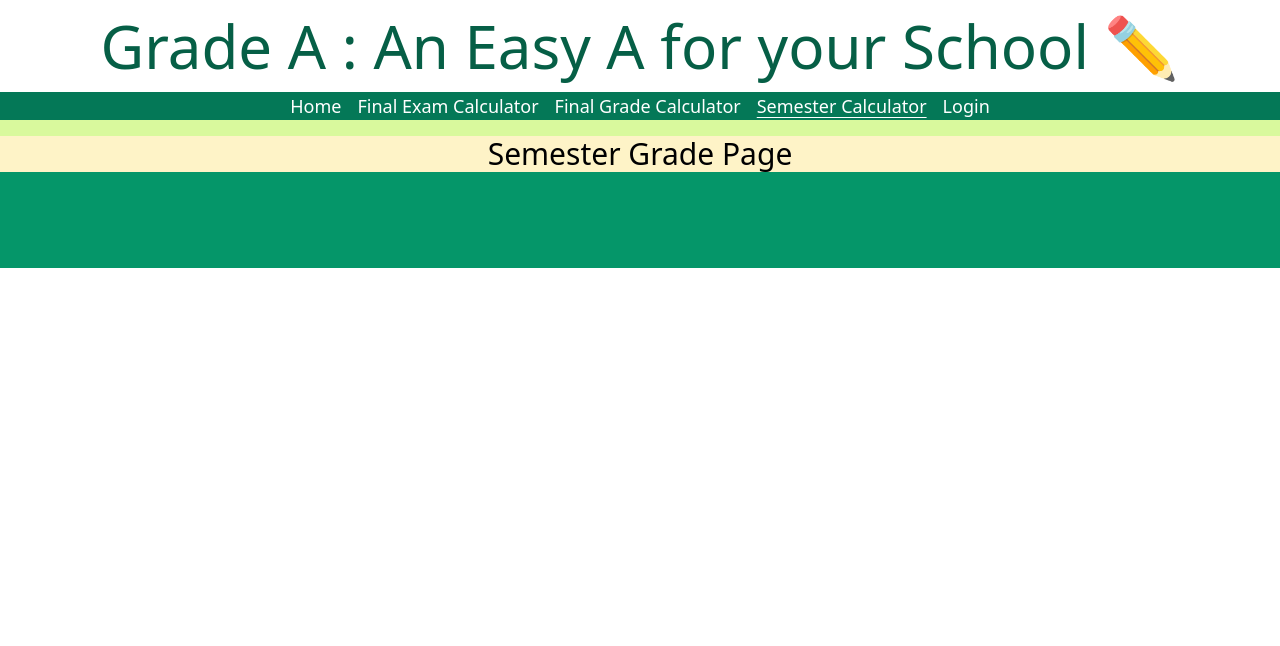
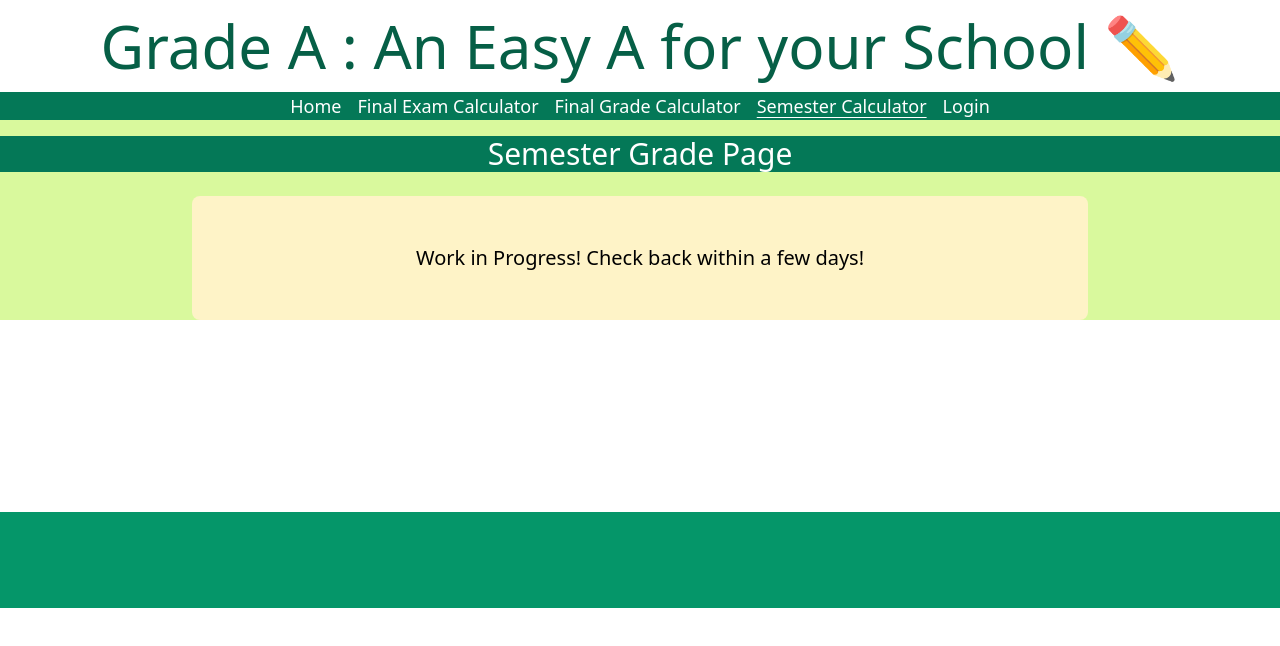
Before and after one commit to Vicka09/Final_Project, a Vue app: page /SemesterPage in a window 1280 px wide. Shown: the top 646 px of the page. Built offline with nearby package versions, Linux system fonts and the light colour scheme; what @vueuse/firebase would draw is missing.

Commit message:
Final design changes

```diff
--- a/src/components/FinalExamPage.vue
+++ b/src/components/FinalExamPage.vue
@@ -13,7 +13,7 @@ function Calc()
 </script>
 
 <template>
-<h2>Final Exam Calculator</h2>
+<h1>Final Exam Calculator</h1>
 <div class="calcform">
     <div class = "input-info">
     <label> Current Grade</label>
@@ -41,14 +41,14 @@ function Calc()
 main{
     @apply mt-8 flex-col justify-center items-center gap-8;
 }
- h1{
-  @apply text-center text-black bg-amber-100 max-h-fit text-3xl;
+h1{
+  @apply text-center text-white bg-emerald-700 max-h-fit text-3xl mb-2;
  }
  h2{
     @apply text-center text-black text-xl m-6;
  }
  .calcform{
-    @apply max-w-max gap-5 m-auto font-semibold justify-center items-center p-3.5 border-8 border-solid border-yellow-300 rounded-lg shadow-lg;
+   @apply max-w-max gap-5 mx-auto font-semibold justify-center items-center p-6 border-8 border-solid border-yellow-300 rounded-lg shadow-lg;
  }
  .input-info
  {
--- a/src/components/FinalGradePage.vue
+++ b/src/components/FinalGradePage.vue
@@ -10,7 +10,7 @@ function Calc()
 </script>
 
 <template>
-<h2>Final Grade Calculator</h2>
+<h1>Final Grade Calculator</h1>
 <div class="calcform">
     <div class = "input-info">
     <label> Current Average Grade</label>
@@ -38,11 +38,11 @@ function Calc()
 main{
     @apply mt-8 flex-col justify-center items-center gap-8;
 }
- h2{
-    @apply text-center text-black text-xl m-6;
+ h1{
+  @apply text-center text-white bg-emerald-700 max-h-fit text-3xl mb-2;
  }
  .calcform{
-    @apply max-w-max gap-5 m-auto font-semibold justify-center items-center p-3.5 border-8 border-solid border-yellow-300 rounded-lg shadow-lg;
+    @apply max-w-max gap-5 mx-auto font-semibold justify-center items-center p-6 border-8 border-solid border-yellow-300 rounded-lg shadow-lg;
  }
  .input-info
  {
--- a/src/components/LoginPage.vue
+++ b/src/components/LoginPage.vue
@@ -27,7 +27,7 @@ const logUserIn = async () => {
     <form class="login-form" @submit.prevent="logUserIn">
       <input v-model="username" type="text" placeholder="Username" />
       <input v-model="password" type="password" placeholder="Password" />
-      <button type="submit" class="bg-green-500 px-4 py-2">Log In</button>
+      <button type="submit" class="bg-amber-500 px-4 py-2">Log In</button>
     </form>
   </main>
 </template>
@@ -37,9 +37,9 @@ main {
   @apply m-auto h-full flex;
 }
 .login-form {
-  @apply mx-auto mt-20 mb-48 h-full flex max-w-lg flex-col gap-4 rounded-md bg-amber-100 p-8 shadow-2xl;
+  @apply mx-auto mt-20 mb-48 h-full flex max-w-lg flex-col gap-4 rounded-md bg-emerald-600 p-8 shadow-2xl;
   & input {
-    @apply rounded-md px-4 py-2 text-xl ring-2 ring-green-200;
+    @apply rounded-md px-4 py-2 text-xl ring-2 ring-amber-200;
   }
 }
 </style>
--- a/src/components/MainPage.vue
+++ b/src/components/MainPage.vue
@@ -21,6 +21,6 @@
   @apply container text-center text-xl justify-center;
  }
  h1{
-  @apply text-center text-white bg-emerald-700 max-h-fit text-3xl;
+  @apply text-center text-white bg-emerald-700 max-h-fit text-3xl mb-2;
  }
 </style>
--- a/src/components/SemesterPage.vue
+++ b/src/components/SemesterPage.vue
@@ -1,9 +1,23 @@
 <template>
   <h1>Semester Grade Page</h1>
+
+  <body>
+    <form class = "intro-box">
+      <div class = "intro">
+    Work in Progress! Check back within a few days!
+    </div>
+    </form>
+  </body>
 </template>
 
 <style scoped lang="postcss">
  h1{
-  @apply text-center text-black bg-amber-100 max-h-fit text-3xl;
+  @apply text-center text-white bg-emerald-700 max-h-fit text-3xl mb-2;
+ }
+ .intro-box{
+  @apply mx-auto mt-6 mb-48 p-8 max-w-4xl flex-col rounded-lg bg-amber-100 ;
+}
+.intro{
+  @apply container text-center text-xl justify-center p-4;
  }
 </style>
```
